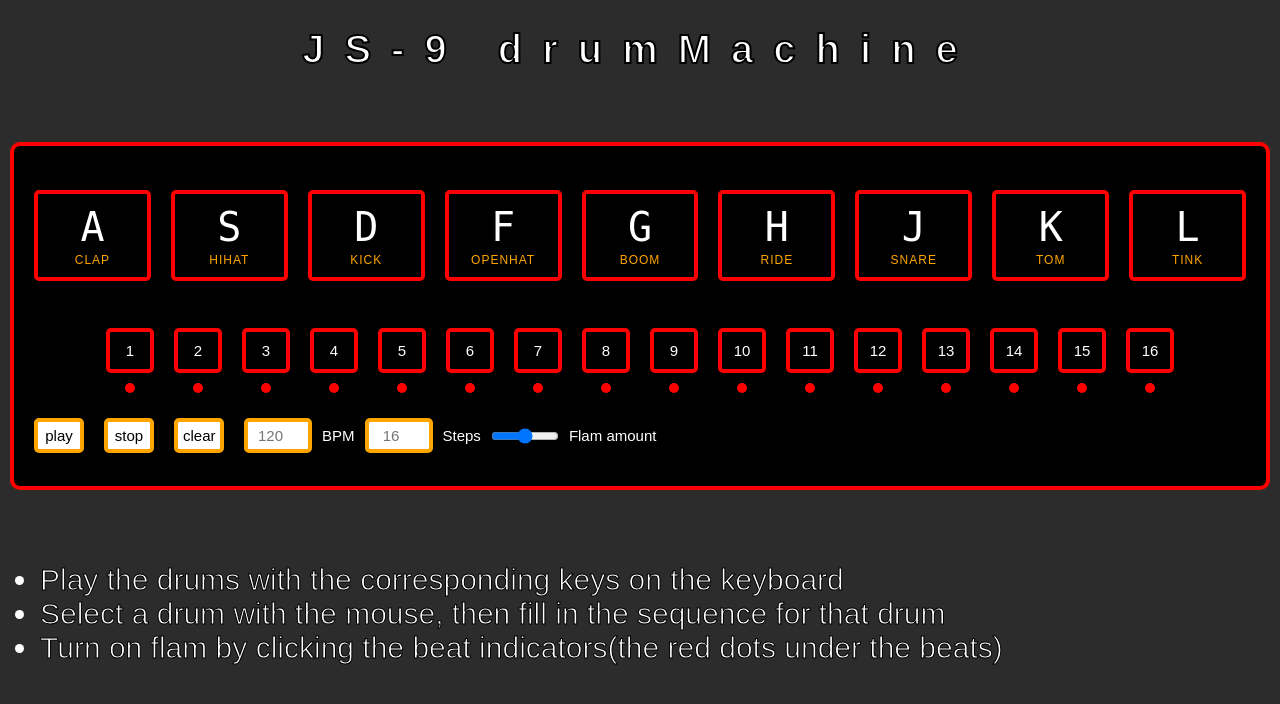
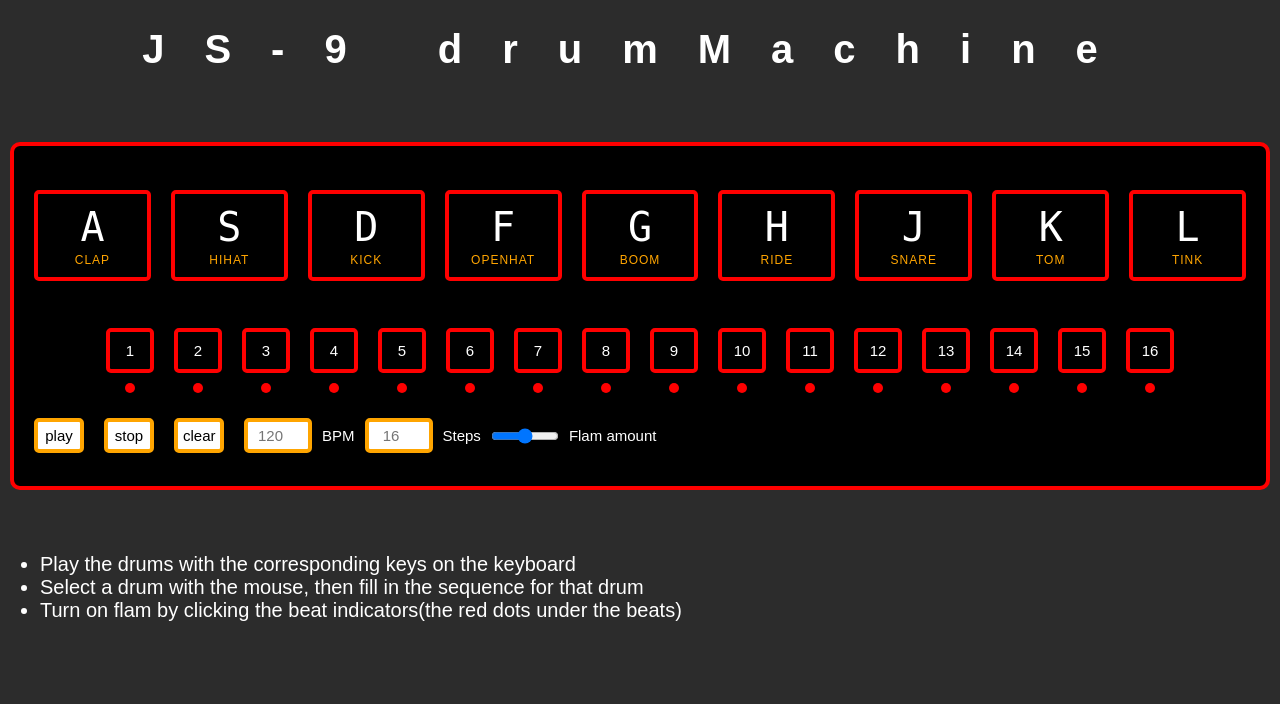
Before and after one commit to eburch521/eburch521.github.io, a PHP site: page /drumMachine2/drumMachine2.html in a window 1280 px wide. Shown: the top 704 px of the page. Run offline with PHP 8.4, Linux system fonts and the light colour scheme.

Commit message:
Update style.css

```diff
--- a/drumMachine2/style.css
+++ b/drumMachine2/style.css
@@ -132,31 +132,19 @@ html {
 #my-h1{
   font-family: monospace bold;
   color: white;
-  -moz-text-fill-color: white;
-  -webkit-text-fill-color: white;
-  -moz-text-stroke-color: black;
-  -webkit-text-stroke-color: black;
-  -moz-text-stroke-width: 2px;
-  -webkit-text-stroke-width: 2px;
   font-size: 4rem;
-
   text-align: center;
   font-family: monospace bold;
   text-decoration: double;
   font-size: 4rem;
-  letter-spacing: 2rem;
+  letter-spacing: 4rem;
 
 }
 #my-p1{
   color: white;
-  font-size: 3rem;
+  font-size: 2rem;
   font-stretch: ultra-expanded;
-  -moz-text-fill-color: white;
-  -webkit-text-fill-color: white;
-  -moz-text-stroke-color: black;
-  -webkit-text-stroke-color: black;
-  -moz-text-stroke-width: 1px;
-  -webkit-text-stroke-width: 1px;
+
 }
 .beat-cell{
   display: grid;
```
